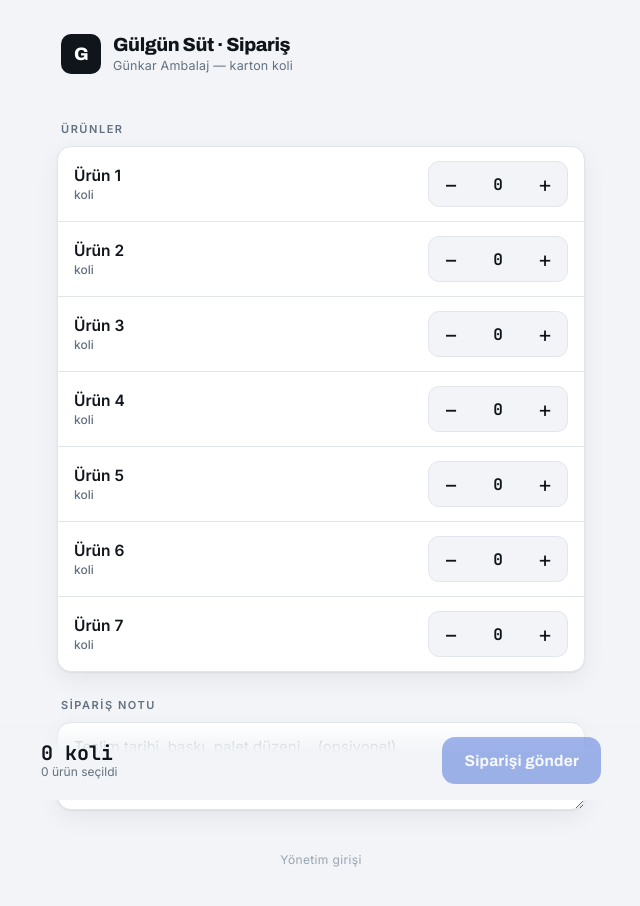
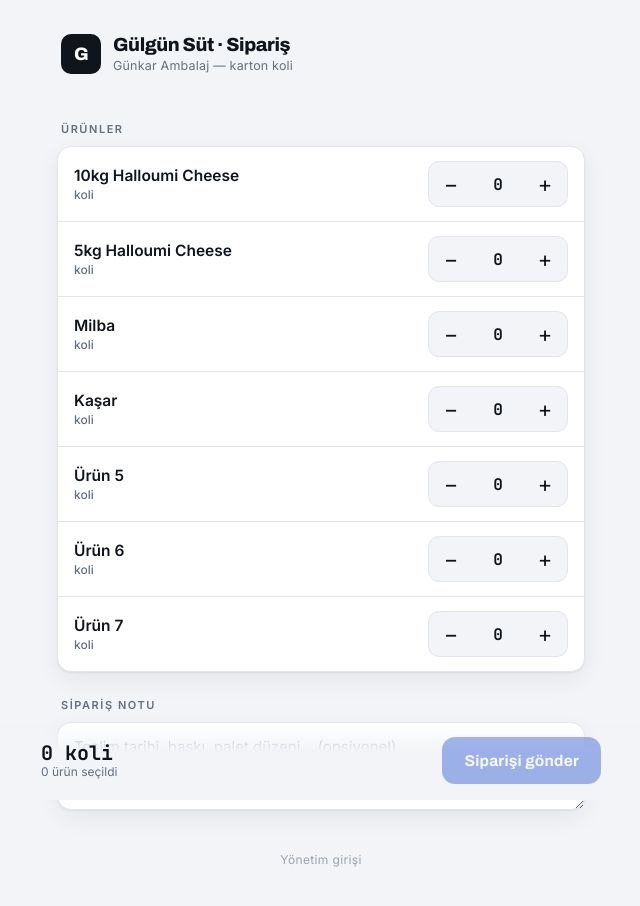
Before and after one commit to fahrikar/gulgun-siparis, a plain HTML site: page index.html in a window 1280 px wide. Shown: the whole page, without its empty margins (319-959 px from the left). Drawn offline with Linux system fonts and the light colour scheme.

Commit message:
Update product names in index.html

```diff
--- a/index.html
+++ b/index.html
@@ -245,7 +245,7 @@ const VAPID_KEY = "BCw8eF8mrZ5SjUsD2OjEnE3hPTyDWhTr3io2Vv1e2ZuyjizrZKroAyPyuIi6A
 const ADMIN_SIFRE = "gunkar";
 
 /* Ürünler — sonra buradan değiştir/çoğalt */
-const PRODUCTS = ["Ürün 1","Ürün 2","Ürün 3","Ürün 4","Ürün 5","Ürün 6","Ürün 7"];
+const PRODUCTS = ["10kg Halloumi Cheese","5kg Halloumi Cheese","Milba","Kaşar","Ürün 5","Ürün 6","Ürün 7"];
 const BIRIM = "koli";
 /* ============================================================ */
 
```
